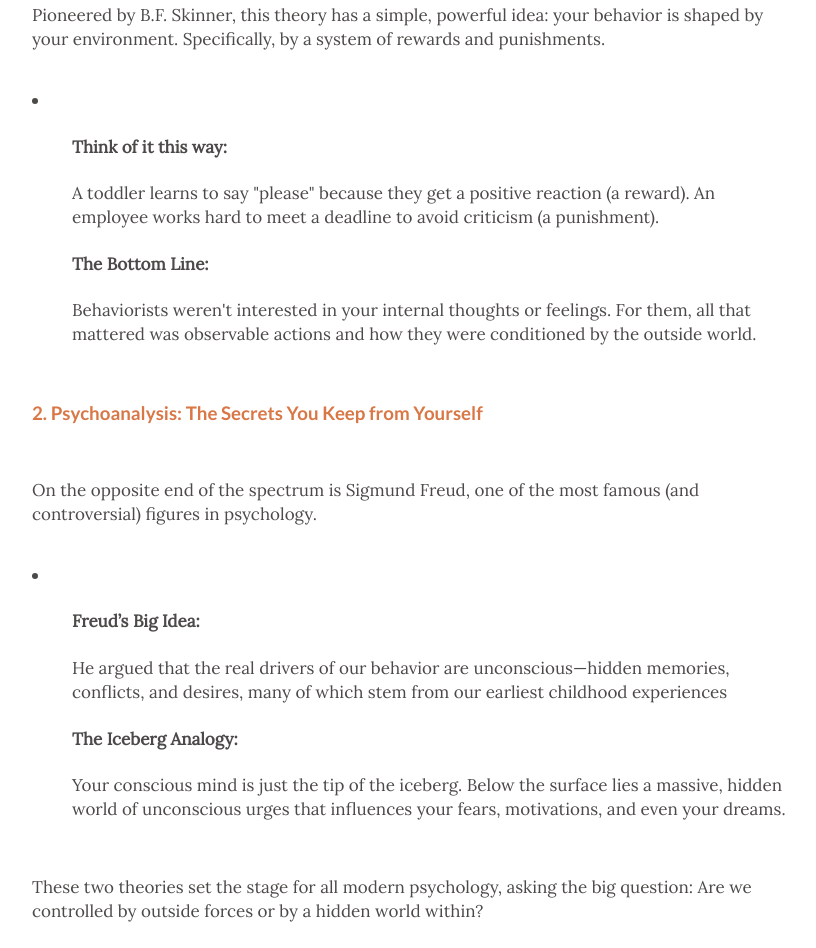
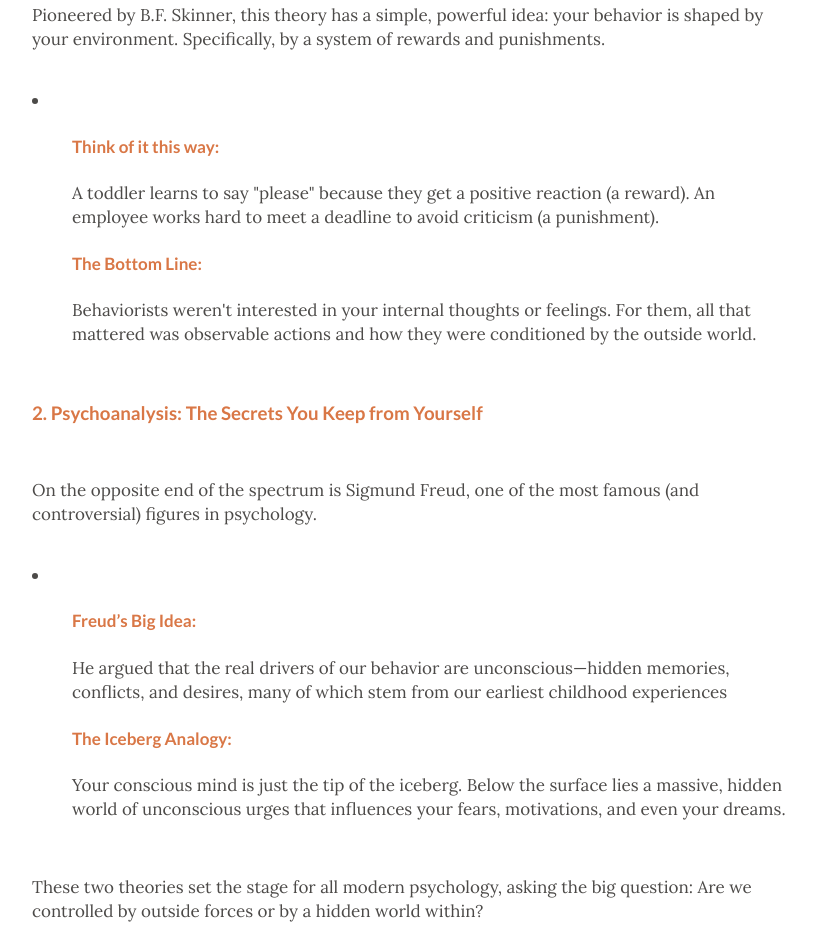
Before and after one commit to varshith-2010-3-22/A-Blog-Post-Website-, a plain HTML site: page index.html in a window 1280 px wide. Shown: the part 1527-2475 px from the top of the page, without its empty margins (215-1031 px from the left). Drawn offline with Linux system fonts and the light colour scheme.

Commit message:
Update Home.css

```diff
--- a/Home.css
+++ b/Home.css
@@ -38,6 +38,13 @@ h3{
      font-weight: 700;
      font-style: normal;
 }
+h4{
+    color: #D97746;
+        font-family: "Lato", sans-serif;
+     font-weight: 700;
+     font-style: normal;
+}
+
 body{
     background-color: #FFFFFF;
     height: 100%;
```
